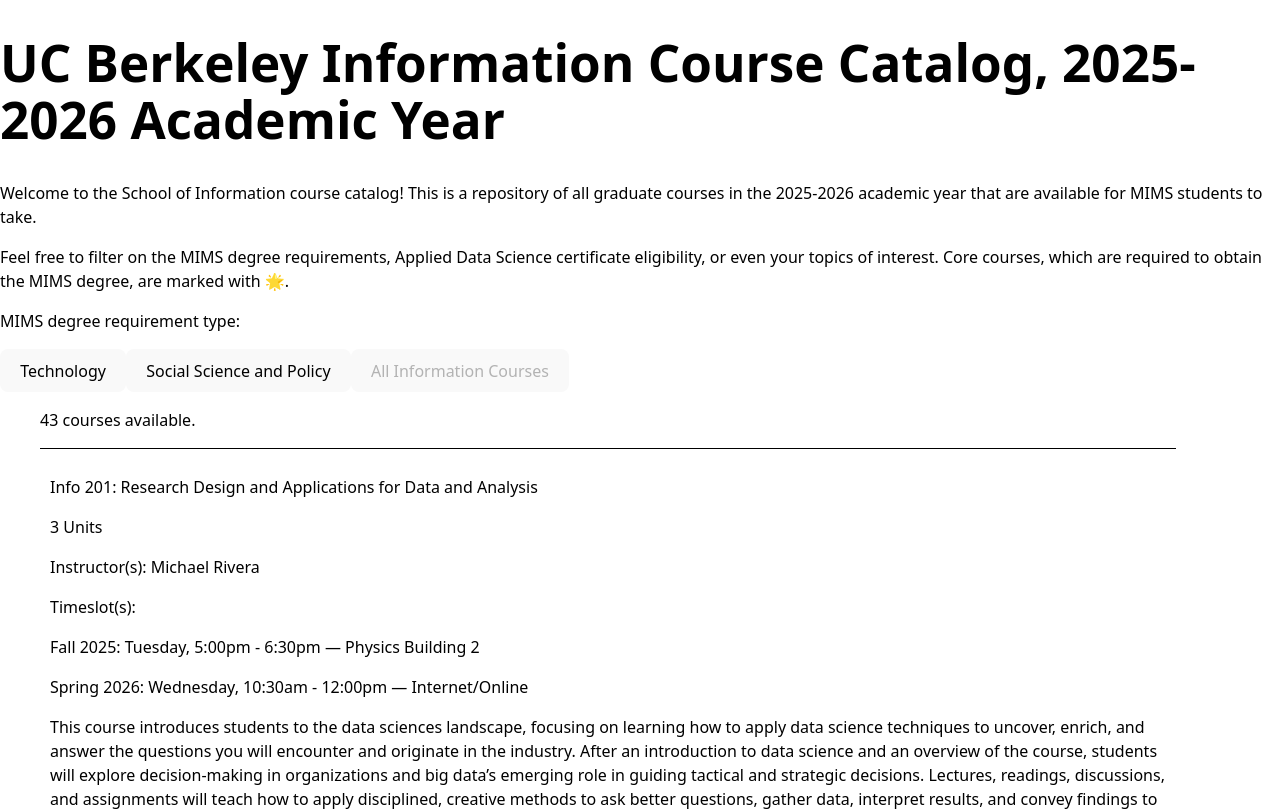
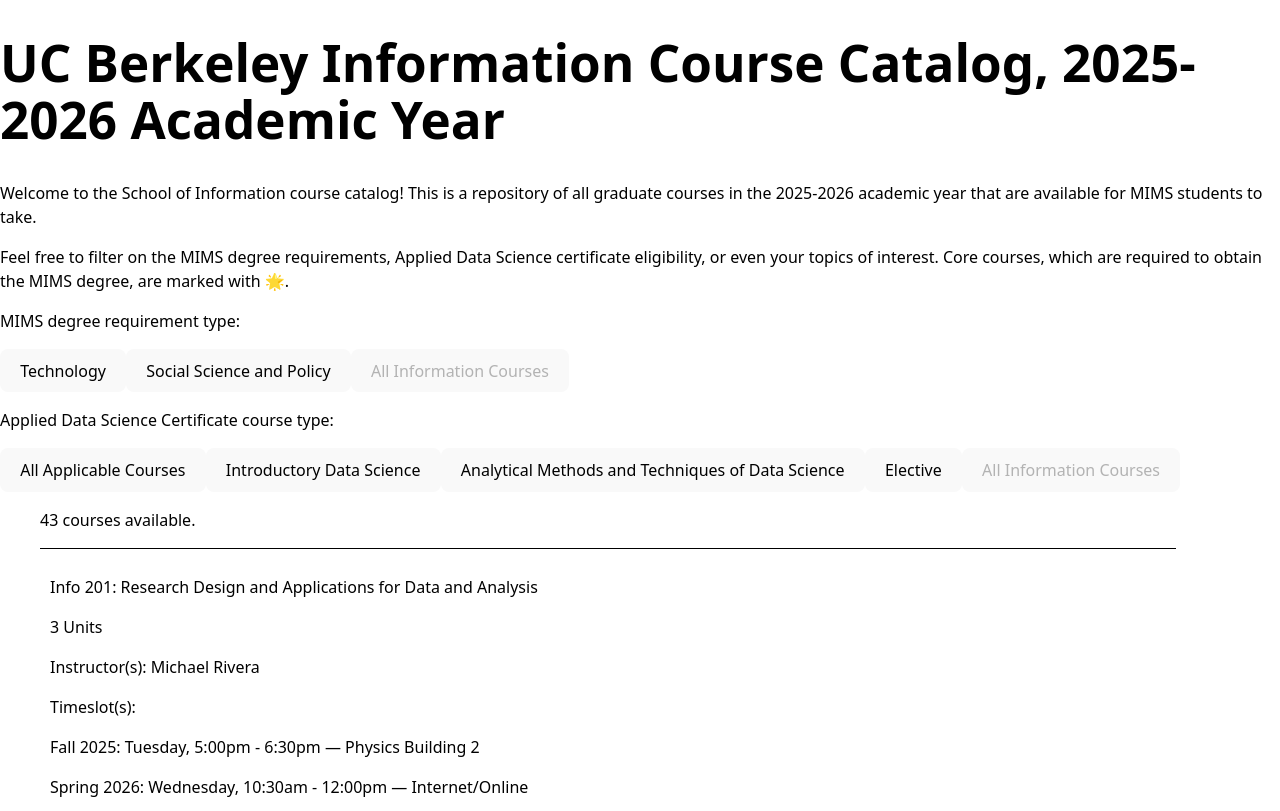
Before and after one commit to ltang16/info-catalog, a React (Vite) app: page / in a window 1280 px wide. Shown: the top 811 px of the page. Built offline with nearby package versions, Linux system fonts and the light colour scheme.

Commit message:
build DS certificate filter state, function, and component

```diff
--- a/src/App.jsx
+++ b/src/App.jsx
@@ -3,6 +3,7 @@
 import './App.css'
 import CatalogList from './components/CatalogList'
 import DegreeFilters from './components/DegreeFilters'
+import DSCertificateFilters from './components/DSCertificateFilters'
 
 function App() {
   // State data for course catalog from JSON file
@@ -12,18 +13,35 @@
     axios.get("/infocatalog.json").then((res) => {setCatalog(res.data.catalog);});
   }, []);
 
-  // State data for currently-active MIMS degree requirement filter -- 'all' by default
+  // State data for currently-active MIMS degree requirement filter -- 'all Info courses' by default
   const [degReq, setDegReq] = useState('all')
   // Function to change active degree requirement filter according to which filter button is clicked
   const handleReqFilter = (category) => {
     setDegReq(category)
   }
+
+  // State data for currently-active DS certificate course filter -- 'all Info courses' by default
+  const [DScert, setDSCert] = useState('all')
+  // Function to change active DS certificate course type according to which button is clicked
+  const handleDSCertFilter = (category) => {
+    setDSCert(category)
+  }
+
   // Filter course catalog based on active degree requirement filter (derived state)
   const filteredCatalog = catalog.filter((course) => {
     if (degReq === 'tech') return (course.requirements === "Technology");
     if (degReq === 'ssp') return (course.requirements === "Social Science and Policy");
     return true;
+  }).filter((course) => {
+    if (DScert === 'DScert') return (course.DScertification !== null);
+    if (DScert === 'intro') return (course.DScertification === "Introductory Data Science Course");
+    if (DScert === 'amt') return (course.DScertification === "Analytical Methods and Techniques of Data Science Course");
+    if (DScert === 'elective') return (course.DScertification === "Elective");
+    return true;
   })
+
+
+  // THINK ABOUT FILTERING ORDER -- SHOULD BE ABLE TO DO IT IN ANY ORDER RIGHT?
 
   return (
     <>
@@ -31,6 +49,7 @@
     <p className="catalog-details">Welcome to the School of Information course catalog! This is a repository of all graduate courses in the 2025-2026 academic year that are available for MIMS students to take.</p>
     <p className="catalog-details">Feel free to filter on the MIMS degree requirements, Applied Data Science certificate eligibility, or even your topics of interest. Core courses, which are required to obtain the MIMS degree, are marked with 🌟.</p>
     <DegreeFilters degReq={degReq} onClick={handleReqFilter}/>
+    <DSCertificateFilters DScert={DScert} onClick={handleDSCertFilter}/>
     <CatalogList catalog={filteredCatalog}/>
     </>
   )
--- a/src/components/CatalogCourse.jsx
+++ b/src/components/CatalogCourse.jsx
@@ -48,7 +48,7 @@
 
             {/* If this course can be counted towards the Applied DS certificate, add this section */}
             {!course.DScertification ? "" : <div className="course-DScert">
-                <p className="course-DScert-text">Counts towards the Graduate Certificate in Applied Data Science as a(n) </p>
+                <p className="course-DScert-text">Counts towards the Graduate Certificate in Applied Data Science as an </p>
                 <p className="course-DScert-type">{course.DScertification}</p>
             </div>}
 
--- /dev/null
+++ b/src/components/DSCertificateFilters.jsx
@@ -0,0 +1,39 @@
+function DSCertificateFilters({ DScert, onClick }) {
+  return (
+    <div className="certificate-filters">
+        <p className="certificate-filters-text">Applied Data Science Certificate course type:</p>
+        <button
+            className={`certificate-filters-btn ${DScert === "DScert" ? 'active' : ''}`}
+            onClick={() => onClick('DScert')}
+            disabled={DScert === 'DScert'}>
+            All Applicable Courses
+        </button>
+        <button
+            className={`certificate-filters-btn ${DScert === "intro" ? 'active' : ''}`}
+            onClick={() => onClick('intro')}
+            disabled={DScert === 'intro'}>
+            Introductory Data Science
+        </button>
+        <button
+            className={`certificate-filters-btn ${DScert === "amt" ? 'active' : ''}`}
+            onClick={() => onClick('amt')}
+            disabled={DScert === 'amt'}>
+            Analytical Methods and Techniques of Data Science
+        </button>
+        <button
+            className={`certificate-filters-btn ${DScert === "elective" ? 'active' : ''}`}
+            onClick={() => onClick('elective')}
+            disabled={DScert === 'elective'}>
+            Elective
+        </button>
+        <button
+            className={`certificate-filters-btn ${DScert === "all" ? 'active' : ''}`}
+            onClick={() => onClick('all')}
+            disabled={DScert === 'all'}>
+            All Information Courses
+        </button>
+    </div>
+  )
+}
+
+export default DSCertificateFilters
```
Also changed, not shown: 1 other file (tests, documents, lock files or other folders).
